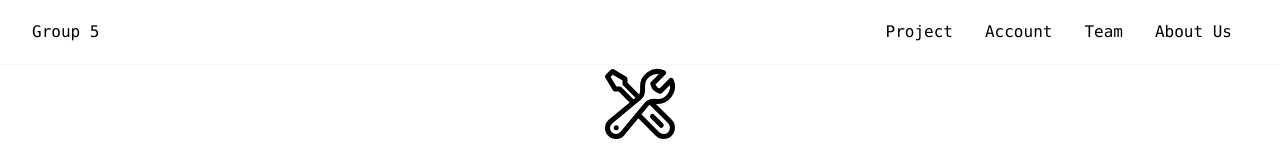
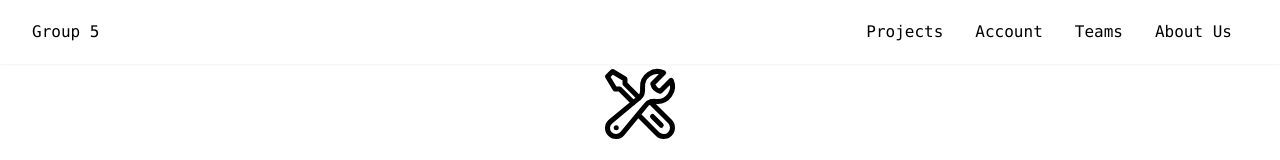
Before and after one commit to JJGuajardo10/ECE461L-Hardware, a React (Create React App) app in the folder ece461l-hardware/: page / in a window 1280 px wide. Shown: the top 160 px of the page. Built offline with nearby package versions, Linux system fonts and the light colour scheme.

Commit message:
dropdown-homepage

```diff
--- /dev/null
+++ b/ece461l-hardware/src/components/Dropdown.js
@@ -0,0 +1,29 @@
+import React from 'react'
+import { Link } from 'react-router-dom'
+
+export default function Dropdown({isOpen, toggle}){
+  return (
+    <div
+    className={
+        isOpen
+        ? 'grid grid-rows-4 text-center items-center bg-blue-500'
+        : 'hidden'
+    }
+    onClick={toggle}
+    >
+        <Link className='p-4 font-mono' to="/ProjectManagement">
+            Projects
+        </Link>
+        <Link className='p-4 font-mono' to="/AccountManagement">
+            Account
+        </Link>
+        <Link className='p-4 font-mono' to="/TeamManagement">
+            Teams
+        </Link>
+        <Link className='p-4 font-mono' to="/AboutUs">
+            About Us
+        </Link>
+    </div>
+
+  )
+}
--- a/ece461l-hardware/src/components/Navbar.js
+++ b/ece461l-hardware/src/components/Navbar.js
@@ -1,13 +1,13 @@
 import React from 'react'
 import { Link } from 'react-router-dom'
 
-export default function Navbar(){
+export default function Navbar({toggle}){
   return (
     <nav className='flex justify-between items-center h-16 bg-white text-black relative shadow-sm font-mono' role='navigation'>
       <Link to='/' className='pl-8'>
         Group 5
       </Link>
-      <div className="px-4 cursor-pointer md:hidden">
+      <div className="px-4 cursor-pointer md:hidden" onClick={toggle}>
         <svg
             xmlns="http://www.w3.org/2000/svg"
             fill="none" viewBox="0 0 24 24"
@@ -23,9 +23,9 @@ export default function Navbar(){
          </svg>
       </div>
       <div className="pr-8 md:block hidden">
-        <Link className='p-4' to="/ProjectManagement">Project</Link>
+        <Link className='p-4' to="/ProjectManagement">Projects</Link>
         <Link className='p-4' to="/AccountManagement">Account</Link>
-        <Link className='p-4' to="/TeamManagement">Team</Link>
+        <Link className='p-4' to="/TeamManagement">Teams</Link>
         <Link className='p-4' to="/AboutUs">About Us</Link>
       </div>
     </nav>
--- a/ece461l-hardware/src/pages/AboutUs.js
+++ b/ece461l-hardware/src/pages/AboutUs.js
@@ -2,6 +2,7 @@ import Navbar from "../components/Navbar"
 import Title from "../components/Title"
 import Header from "../components/Header"
 import Login from "../components/Login"
+import Dropdown from "../components/Dropdown"
 
 export default function AboutPage(){
     return(
--- a/ece461l-hardware/src/pages/Login.js
+++ b/ece461l-hardware/src/pages/Login.js
@@ -1,12 +1,37 @@
+import React, {useState, useEffect} from "react"
 import Navbar from "../components/Navbar"
 import Title from "../components/Title"
 import Header from "../components/Header"
 import Login from "../components/Login"
+import Dropdown from "../components/Dropdown"
 
-export default function LoginPage(){
+
+function LoginPage(){
+const [isOpen, setIsOpen] = useState(false)
+
+const toggle = () => {
+    setIsOpen(!isOpen)
+};
+
+useEffect(() => {
+    const hideMenu = () => {
+        if(window.innerWidth > 768 && isOpen) {
+            setIsOpen(false)
+            console.log('resized')
+        }
+    }
+
+
+    window.addEventListener('resize', hideMenu)
+    return () => {
+        window.removeEventListener('resize', hideMenu);
+    }
+})
+
     return(
         <>
-            <Navbar />
+            <Navbar toggle={toggle}/>
+            <Dropdown isOpen={isOpen} toggle={toggle}/>
             <Header
                 heading="Login to your account"
                 paragraph="Don't have an account yet? "
@@ -18,3 +43,5 @@ export default function LoginPage(){
         </>
     )
 }
+
+export default LoginPage;
```
